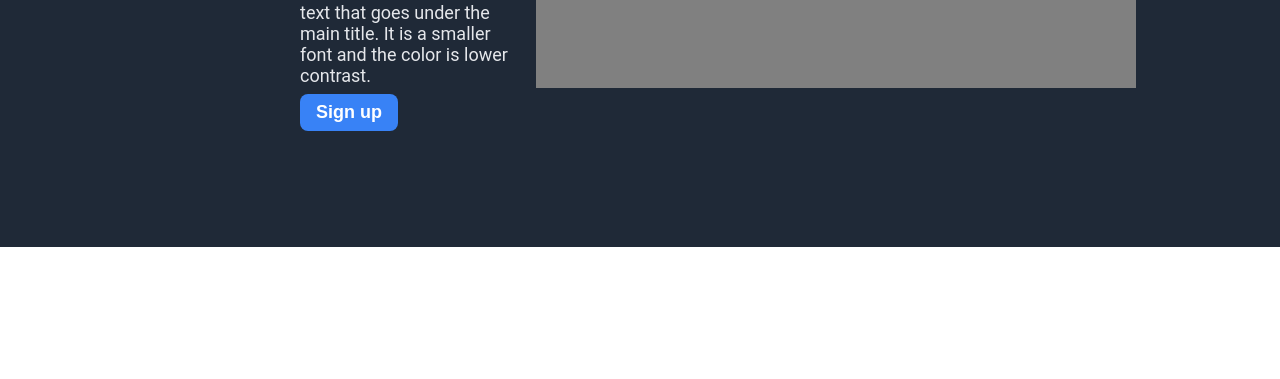
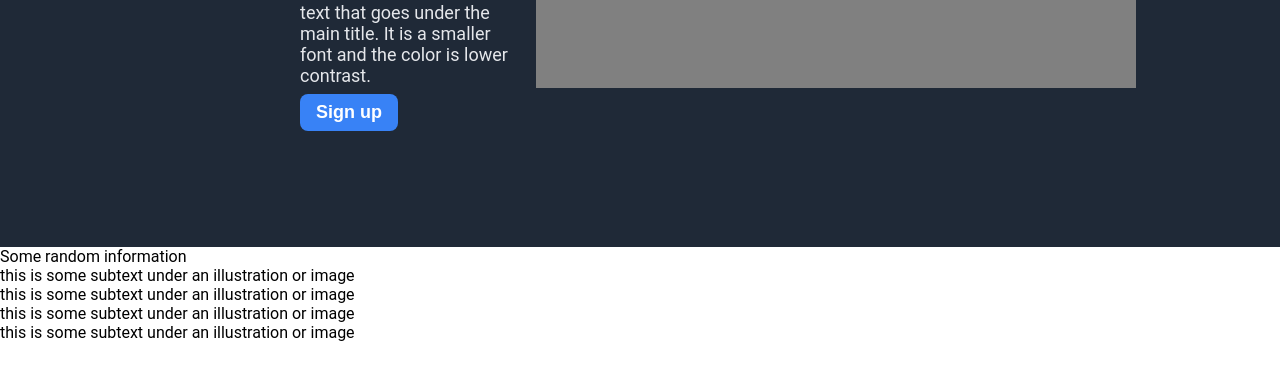
Before and after one commit to ele-ga/odin-landing-page, a plain HTML site: page index.html in a window 1280 px wide. Shown: the part 399-778 px from the top of the page. Drawn offline with Linux system fonts and the light colour scheme.

Commit message:
Add HTML for info section

```diff
--- a/index.html
+++ b/index.html
@@ -30,6 +30,25 @@
 
         </div>
         </div>
+
+        <div class="info">
+            <div class="info-title">Some random information</div>
+            <div class="container">
+                <div class="one">
+                <div class="text">this is some subtext under an illustration or image</div>
+                </div>
+                <div class="two">
+                <div class="text">this is some subtext under an illustration or image</div>
+                </div>
+                <div class="three">
+                <div class="text">this is some subtext under an illustration or image</div>
+                </div>
+                <div class="four">
+                <div class="text">this is some subtext under an illustration or image</div>
+                </div>
+            </div>
+
+        </div>
     </body>
 
 </html>
```
